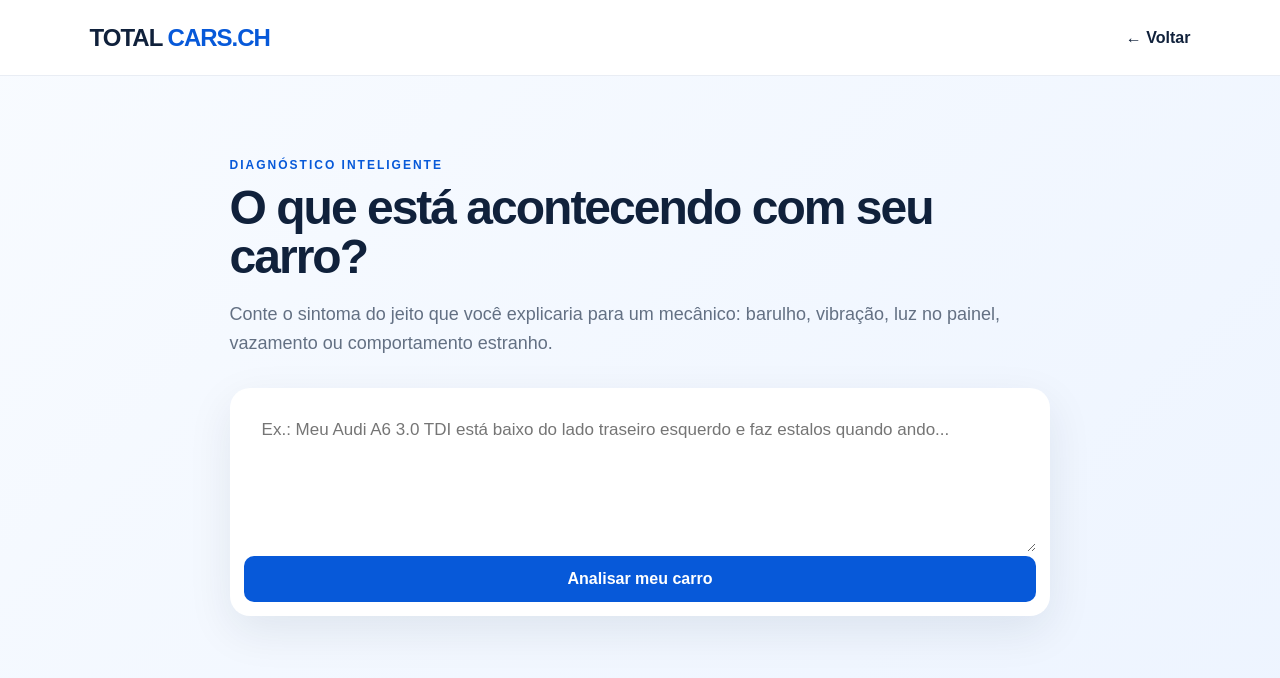
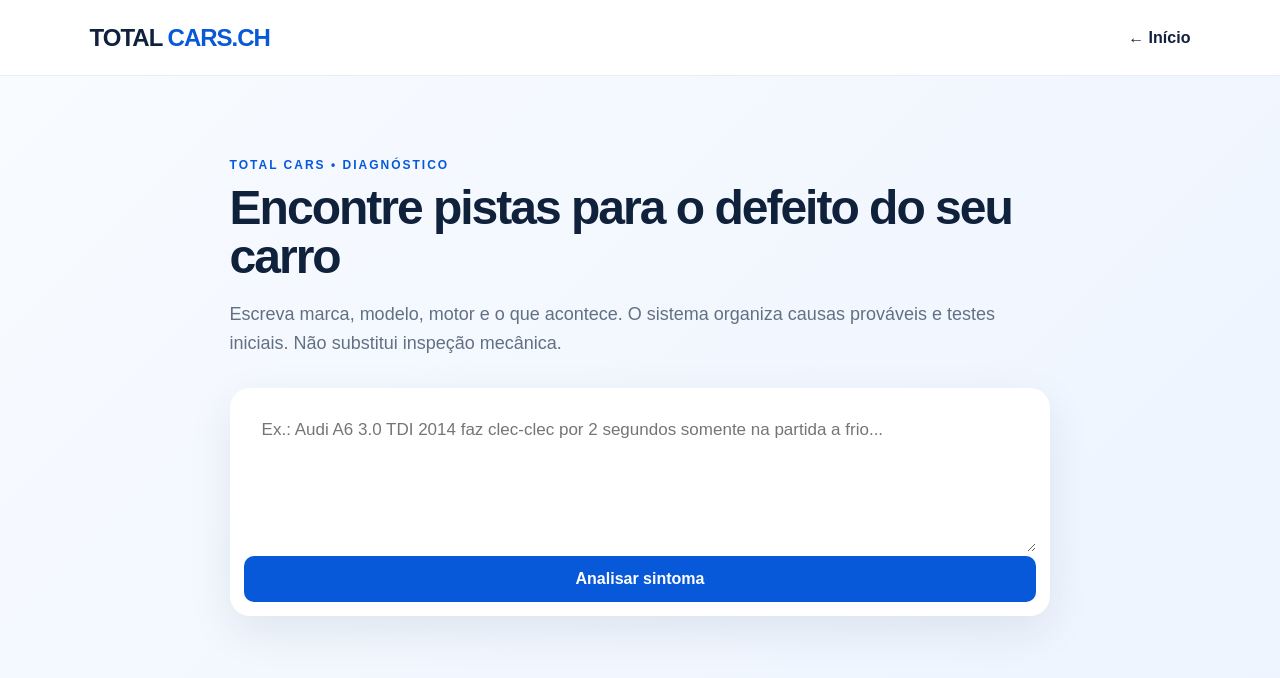
Before and after one commit to ricardobrojek-collab/Total-cars-, a Next.js app: page /diagnostico in a window 1280 px wide. Shown: the top 678 px of the page. Built offline with nearby package versions, Linux system fonts and the light colour scheme.

Commit message:
Make vehicle diagnostic triage interactive

```diff
--- a/app/diagnostico/page.js
+++ b/app/diagnostico/page.js
@@ -1,10 +1,20 @@
 "use client";
-import {useState} from "react";
+import {useMemo,useState} from "react";
+const rules=[
+ {keys:["partida","liga","arranque","clec","tec"],causes:["Tensão da bateria / motor de arranque","Tensor, polia ou acessórios","Pressão de óleo demorando a subir"],checks:["Confira nível do óleo com o carro nivelado","Observe se o ruído muda com motor frio/quente","Meça a bateria antes e durante a partida"]},
+ {keys:["ventoinha","ventilador"],causes:["Regeneração do DPF em diesel","Temperatura elevada do sistema","Sensor/relé da ventoinha"],checks:["Veja a temperatura no painel","Observe se acontece após trajeto curto ou regeneração","Faça leitura OBD se houver luz de avaria"]},
+ {keys:["suspensão","estalo","batida","baixo"],causes:["Bieleta/bucha/braço de suspensão","Mola ou amortecedor","Sistema pneumático, se equipado"],checks:["Compare a altura nos quatro cantos","Escute em lombadas e esterçando parado","Inspecione pneus e vazamentos visíveis"]},
+ {keys:["freio","travão","chiado"],causes:["Pastilhas/discos","Chapa protetora ou corpo estranho","Pinça com movimento irregular"],checks:["Não continue se houver perda de frenagem","Compare aquecimento das rodas","Faça inspeção de pastilhas e discos"]},
+];
 export default function Diagnostico(){
  const [text,setText]=useState(""); const [started,setStarted]=useState(false);
- return <main className="diagPage"><header className="diagTop"><a href="/" className="brand">TOTAL <b>CARS</b><span>.CH</span></a><a href="/">← Voltar</a></header>
- <section className="diagHero"><p className="eyebrow">DIAGNÓSTICO INTELIGENTE</p><h1>O que está acontecendo com seu carro?</h1><p>Conte o sintoma do jeito que você explicaria para um mecânico: barulho, vibração, luz no painel, vazamento ou comportamento estranho.</p>
- <div className="diagBox"><textarea value={text} onChange={e=>setText(e.target.value)} placeholder="Ex.: Meu Audi A6 3.0 TDI está baixo do lado traseiro esquerdo e faz estalos quando ando..."/><button onClick={()=>setStarted(true)}>Analisar meu carro</button></div>
- {started&&<div className="diagResult"><h2>🔧 Entendi o problema</h2><p><b>Seu relato:</b> {text||"Descreva o sintoma acima."}</p><p>Esta área está preparada para o Diagnóstico IA. A próxima etapa é conectar a análise inteligente para fazer perguntas, sugerir possíveis causas e buscar vídeos relacionados ao seu modelo e sintoma.</p><div className="diagSteps"><span>1. Sintomas</span><span>2. Perguntas</span><span>3. Possíveis causas</span><span>4. Vídeos e próximos passos</span></div></div>}
+ const match=useMemo(()=>rules.find(r=>r.keys.some(k=>text.toLowerCase().includes(k))),[text]);
+ const causes=match?.causes||["Precisamos de mais detalhes para restringir as causas","Sistema elétrico/eletrônico","Componente mecânico relacionado ao sintoma"];
+ const checks=match?.checks||["Informe marca, modelo, ano e motor","Diga quando o sintoma aparece e por quanto tempo","Informe luzes no painel, ruído, cheiro, vibração ou vazamento"];
+ const yt="https://www.youtube.com/results?search_query="+encodeURIComponent(text+" diagnóstico automóvel");
+ return <main className="diagPage"><header className="diagTop"><a href="/" className="brand">TOTAL <b>CARS</b><span>.CH</span></a><a href="/">← Início</a></header>
+ <section className="diagHero"><p className="eyebrow">TOTAL CARS • DIAGNÓSTICO</p><h1>Encontre pistas para o defeito do seu carro</h1><p>Escreva marca, modelo, motor e o que acontece. O sistema organiza causas prováveis e testes iniciais. Não substitui inspeção mecânica.</p>
+ <div className="diagBox"><textarea value={text} onChange={e=>{setText(e.target.value);setStarted(false)}} placeholder="Ex.: Audi A6 3.0 TDI 2014 faz clec-clec por 2 segundos somente na partida a frio..."/><button disabled={!text.trim()} onClick={()=>setStarted(true)}>Analisar sintoma</button></div>
+ {started&&<div className="diagResult"><h2>🔧 Triagem do sintoma</h2><p><b>Relato:</b> {text}</p><h3>Possibilidades a investigar</h3><ol>{causes.map(x=><li key={x}>{x}</li>)}</ol><h3>Verificações iniciais</h3><ol>{checks.map(x=><li key={x}>{x}</li>)}</ol><div className="diagSteps"><span>Sintoma</span><span>Causas</span><span>Testes</span><span>Próximo passo</span></div><p><a className="buttonLink" target="_blank" rel="noreferrer" href={yt}>▶ Buscar vídeos deste sintoma</a></p><p><small>Se houver luz vermelha de óleo/temperatura, perda de freio, fumaça intensa ou ruído mecânico forte, pare o veículo e procure assistência.</small></p></div>}
  </section></main>
 }
```
